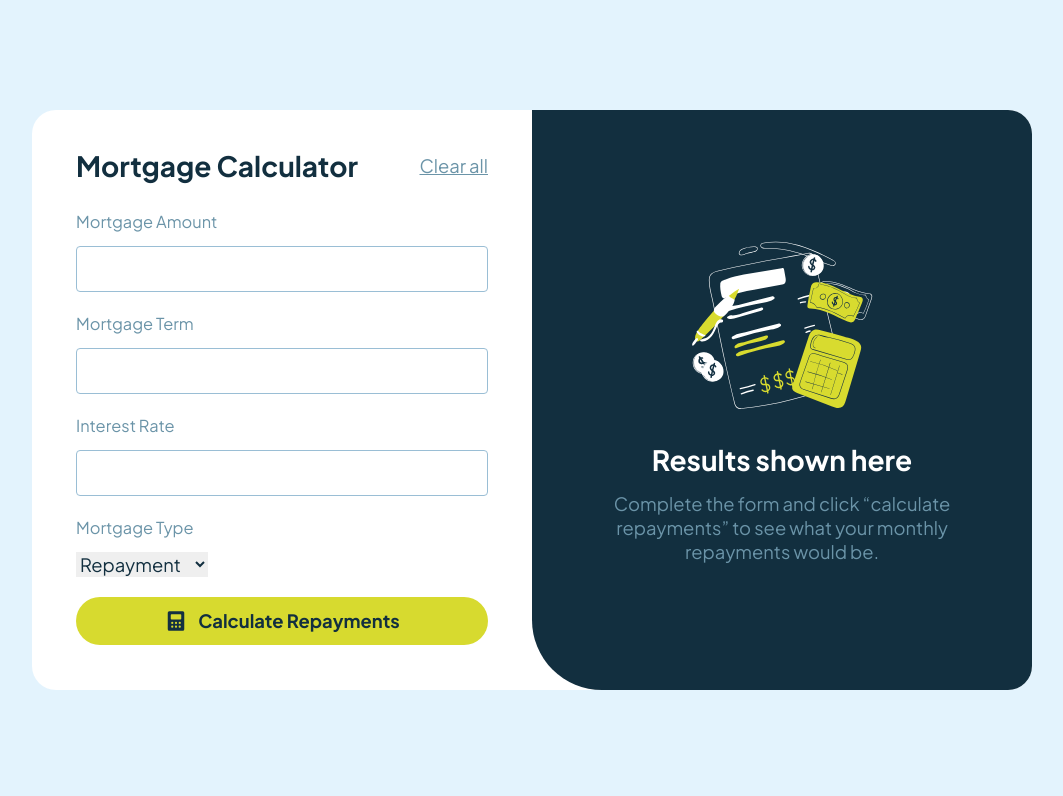
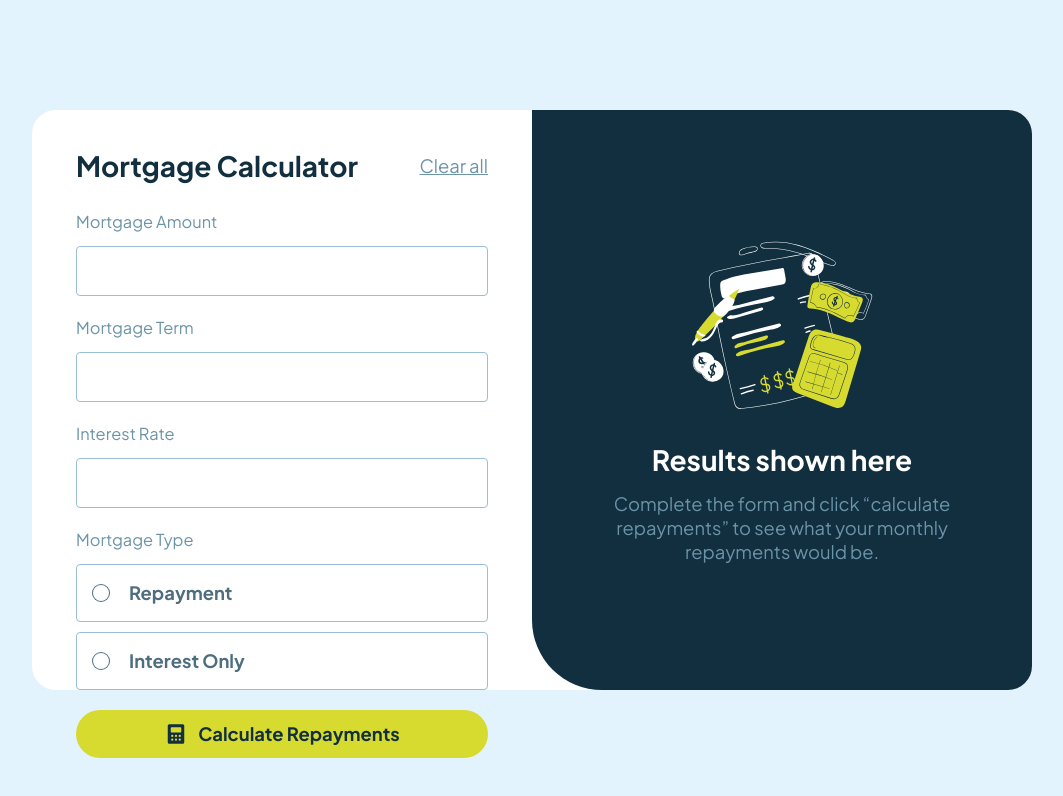
Before and after one commit to zeynabmvs/mortgage-repayment-calculator, a React (Vite) app: page / in a window 1280 px wide. Shown: the top 796 px of the page, without its empty margins (108-1171 px from the left). Built offline with nearby package versions, Linux system fonts and the light colour scheme.

Commit message:
style option

```diff
--- a/src/App.tsx
+++ b/src/App.tsx
@@ -175,14 +175,32 @@ function App() {
             )}
           </div>
 
-          <div>
+          <div className="flex flex-col ">
             <label htmlFor="mortgageType" className="form-label">
               Mortgage Type
             </label>
-            <select {...register("mortgageType")}>
-              <option value="repayment">Repayment</option>
-              <option value="interestOnly">Interest Only</option>
-            </select>
+
+            <label htmlFor="repayment" className="option-label mb-[10px] relative">
+
+              <input
+                type="radio"
+                id="repayment"
+                value="repayment"
+                {...register("mortgageType", { required: true })}
+                className="form-radio"
+              />
+              Repayment
+            </label>
+            <label htmlFor="interestOnly" className="option-label">
+              <input
+                type="radio"
+                id="interestOnly"
+                value="interestOnly"
+                {...register("mortgageType", { required: true })}
+                className="form-radio"
+              />
+              Interest Only
+            </label>
           </div>
 
           <button
@@ -218,7 +236,9 @@ function App() {
                 <div className="text-slate-500 mb-4 text-fluid-base">
                   Total you'll repay over the term
                 </div>
-                <div className="text-white font-bold text-fluid-xl">{results["totalPayment"]}</div>
+                <div className="text-white font-bold text-fluid-xl">
+                  {results["totalPayment"]}
+                </div>
               </div>
             </div>
           </div>
--- a/src/index.css
+++ b/src/index.css
@@ -13,13 +13,18 @@ input[type="number"] {
   -moz-appearance: textfield; /* Firefox */
 }
 
-
-
 @layer components {
   .form-input {
-    @apply relative border border-slate-300 rounded p-[14px] pl-14 w-full transition-all outline-offset-0 text-xs;
+    @apply relative border border-slate-300 rounded p-[14px] pl-14 w-full transition-all outline-offset-0 text-sm hover:border-lime;
   }
   .form-label {
-    @apply block text-slate-500 text-fluid-sm mb-3
+    @apply block text-slate-500 text-fluid-sm mb-3;
+  }
+  .option-label {
+    @apply border border-slate-300 p-4 flex items-center gap-5 transition-all text-slate-700 font-bold rounded has-[:checked]:bg-lime/30 has-[:checked]:border-lime hover:border-lime;
+  }
+  .form-radio {
+    @apply box-content h-1.5 w-1.5 appearance-none rounded-full border-[5px] border-white bg-white
+     bg-clip-padding outline-none ring-1 ring-slate-700 checked:border-lime checked:ring-lime;
   }
 }
```
